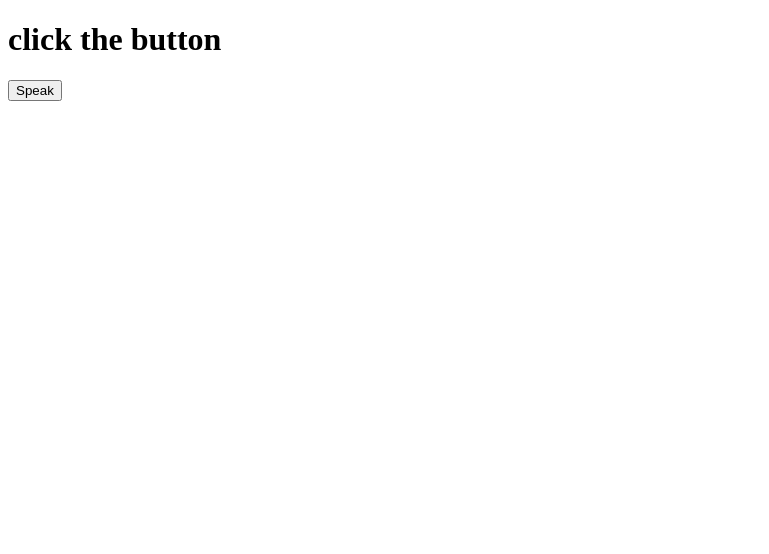
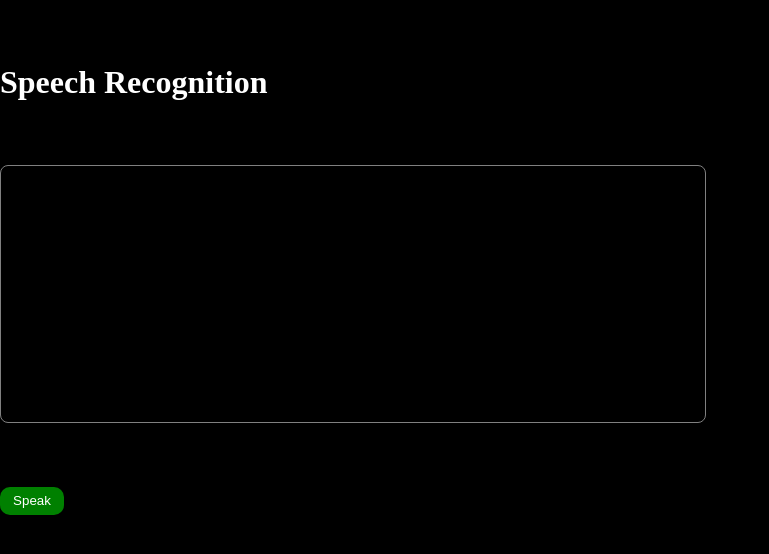
Before and after one commit to Ram-saddist/speech-recognition-and-replys-back, a plain HTML site: page index.html in a window 1280 px wide. Shown: the whole page, without its empty margins (0-769 px from the left). Drawn offline with Linux system fonts and the light colour scheme.

Commit message:
css added

```diff
--- a/index.html
+++ b/index.html
@@ -2,10 +2,44 @@
 <html>
 <head>
 	<title>Speech recognition functionality</title>
+	<style type="text/css">
+		*{
+			margin: 0%;
+		}
+		body{
+			background-color: black;
+		}
+		h1{
+			color: white;
+			margin: 5% 0%;
+		}
+		.a{
+			border: 1px solid gray;
+			padding: 5%;
+			padding-left: 0%;
+			padding-bottom: 15%;
+			width: 50%;
+			border-radius: 8px;
+			margin-bottom: 5%;
+			margin-left: 0%;
+		}
+		.speak{
+			background-color: green;
+			color: white;
+			padding: 0.5%;
+			width: 5%;
+			border-radius: 10px;
+			box-shadow: 0%;
+			border: none;
+		}
+        .result{
+        	color: white;
+        }
+	</style>
 </head>
 <body>
-	<h1>click the button</h1>
-	<p class="result"></p>
+	<h1>Speech Recognition</h1>
+	<p class="a"><span class="result"></span></p>
 	<button class="speak">Speak</button>
 	<script src="speech.js"></script>
 </body>
```
